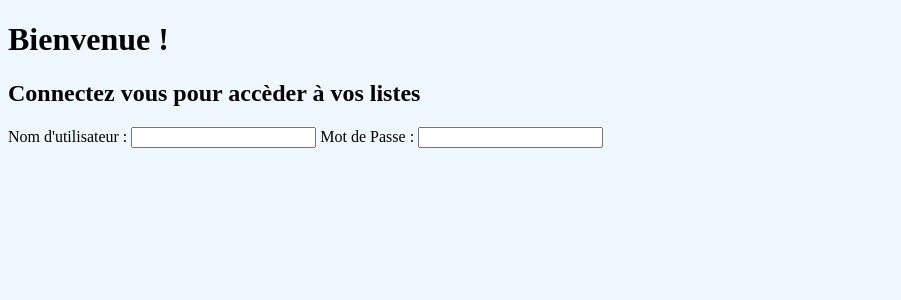
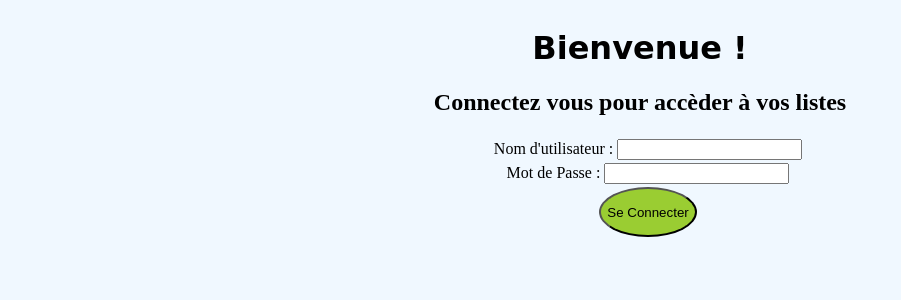
Before and after one commit to GregoireBellon/TaskManager, a PHP site: page /connexion.html in a window 1280 px wide. Shown: the top 300 px of the page, without its empty margins (0-901 px from the left). Run offline with PHP 8.4, Linux system fonts and the light colour scheme.

Commit message:
Ajout du CSS et d'un dossier ressources (pour les polices et images du site).

```diff
--- a/View/connexion.css
+++ b/View/connexion.css
@@ -1,6 +1,31 @@
+
+/*@font-face {
+   font-family: 'PonyMaker';
+   src : url("Ressources/PonyMaker.ttf");
+}*/
+
 body{
     background-color: aliceblue;
+    text-align: center;
+    align-content: center;
 }
 h1{
-    font-family: "French Script MT";
+    font-family: "DejaVu Sans";
 }
+
+form{
+    margin-left: 37.5%;
+    position: absolute;
+    width: 25%;
+    display: block;
+}
+
+input{
+    margin-top : 1%;
+}
+
+#bouton{
+    background-color: yellowgreen;
+    border-radius: 50%;
+    height: 50px;
+}
--- a/View/connexion.html
+++ b/View/connexion.html
@@ -9,8 +9,9 @@
     <h1> Bienvenue !</h1>
     <h2> Connectez vous pour accèder à vos listes</h2>
     <form>
-        Nom d'utilisateur : <input name="user" type="text"/>
-        Mot de Passe : <input name="mdp" type = "text" />
+        Nom d'utilisateur : <input name="user" type="text"/> <br>
+        Mot de Passe : <input name="mdp" type = "text" /> <br>
+      <input id="bouton" name="Se connecter" type="submit" value="Se Connecter"/>
     </form>
 </body>
 </html>
```
Also changed, not shown: View/Ressources/PonyMaker.ttf (added).
